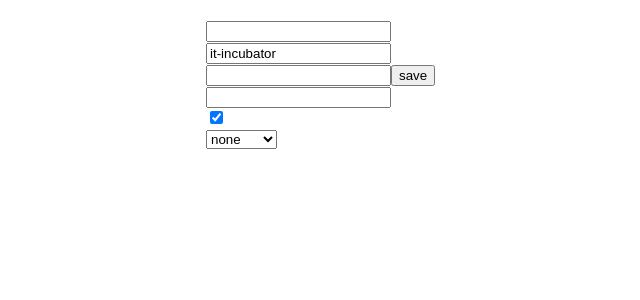
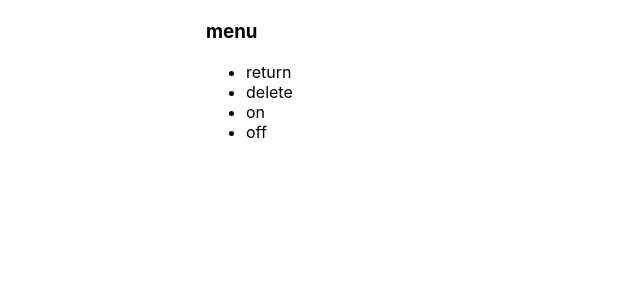
Before and after one commit to LenaMesyachik/React-project-Kabzda--, a React (Create React App) app: page / in a window 1280 px wide. Shown: the top 300 px of the page, without its empty margins (134-774 px from the left). Built offline with nearby package versions, Linux system fonts and the light colour scheme.

Commit message:
Add array of items to Accordion

```diff
--- a/src/App.tsx
+++ b/src/App.tsx
@@ -8,12 +8,15 @@ import {
     GetValueOfUncontrolledInputByButtonPress,
     TrackValueOfUncontrolledInput
 } from "./components/Input";
+import Accordion from "./components/Accordion/Accordion";
 
 
 function App() {
 
 
-    let [ratingValue, setRatingValue] = useState<RatingValueType>(4)
+   /* let [ratingValue, setRatingValue] = useState<RatingValueType>(4)*/
+/*    const [value, setValue] = useState('')*/
+    const onClick=()=>{alert('hello')}
     return (
         <div className={'App'}>
             {/*   <OnOff/>
@@ -21,13 +24,16 @@ function App() {
 
             {/*<Rating value={ratingValue} onClick ={setRatingValue}/>
             <UncontrolledRating/>*/}
-
+            {/*
             <TrackValueOfUncontrolledInput/>
             <ControlledInputWithFixedValue/>
             <GetValueOfUncontrolledInputByButtonPress/>
             <ControlledInput/>
             <ControlledCheckbox/>
-            <ControlledSelect/>
+            <ControlledSelect/>*/}
+            <Accordion items={[{title: 'return', value: 1}, {title: 'delete', value: 2},
+                {title: 'on',value: 3}, {title: 'off', value: 4}]}
+                       titleValue={'menu'} collapsed={true} onClick={onClick}/>
         </div>
     );
 }
--- a/src/components/Accordion/Accordion.tsx
+++ b/src/components/Accordion/Accordion.tsx
@@ -1,36 +1,39 @@
-
-
-
-
 type AccordionPropsType = {
     titleValue: string
     collapsed: boolean
+    items: Array<ItemType>
+    onClick:(value:any)=>void
+}
+
+type ItemType={
+    title:string,
+    value:any
 }
 function Accordion(props: AccordionPropsType) {
     return <div>
         <AccordionTitle title={props.titleValue}/>
-        {props.collapsed === true && <AccordionBody/>}
+        {props.collapsed === true && <AccordionBody items={props.items} onClick={props.onClick}/>}
     </div>
+}
 
 
 type  AccordionTitlePropsType = {
     title: string
 }
-
-    function AccordionTitle(props: AccordionTitlePropsType) {
+const AccordionTitle = (props: AccordionTitlePropsType) => {
     return <h3>{props.title}</h3>
 }
+type AccordionBodyPropsType = {
+    items: Array<ItemType>,
+    onClick:(value:any)=>void
+}
 
-
-    function AccordionBody() {
+const AccordionBody = ({items,...props}: AccordionBodyPropsType) => {
     return (
         <ul>
-                <li>1</li>
-                <li>2</li>
-                <li>3</li>
+            {items.map((i, index)=><li onClick={()=>{props.onClick(i.value)}} key={index}>{i.title}</li>)}
         </ul>
     );
 }
-}
 
 export default Accordion;
```
Lines whose indentation alone changed are shown as unchanged.
